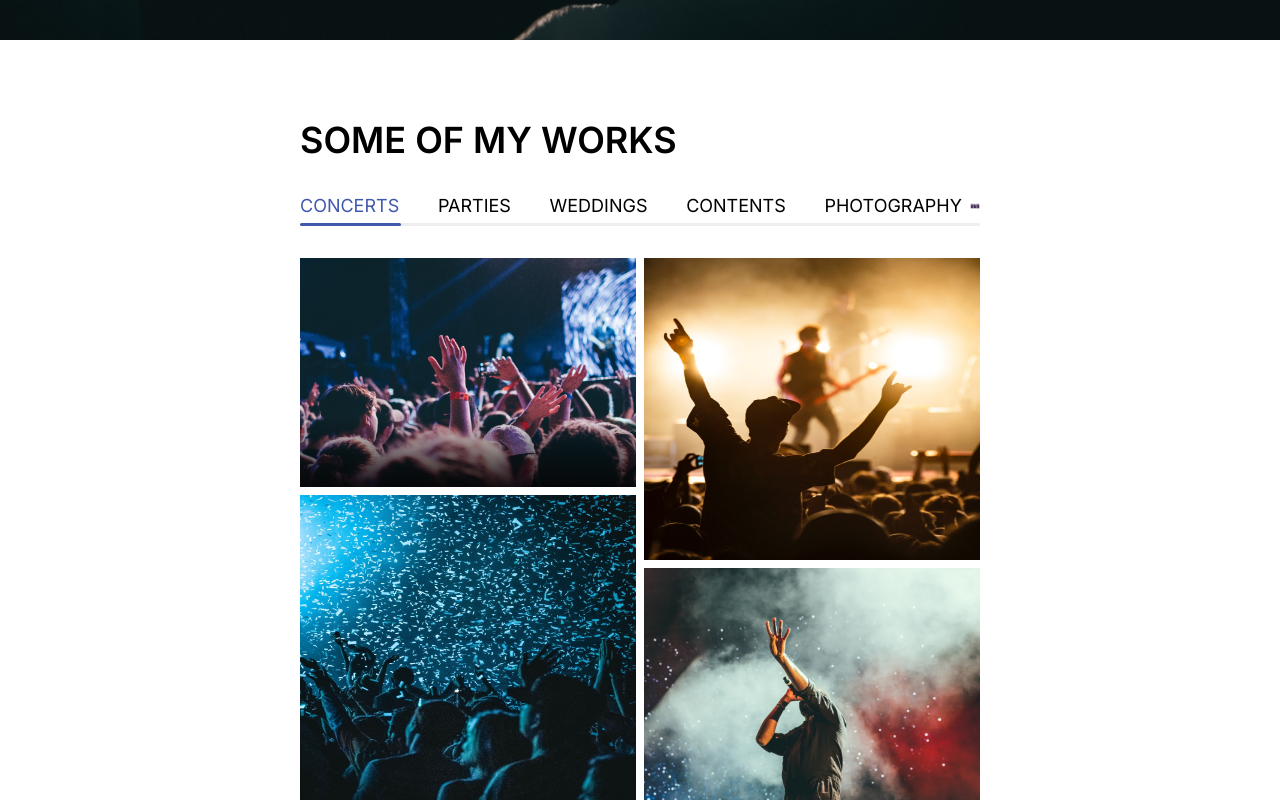
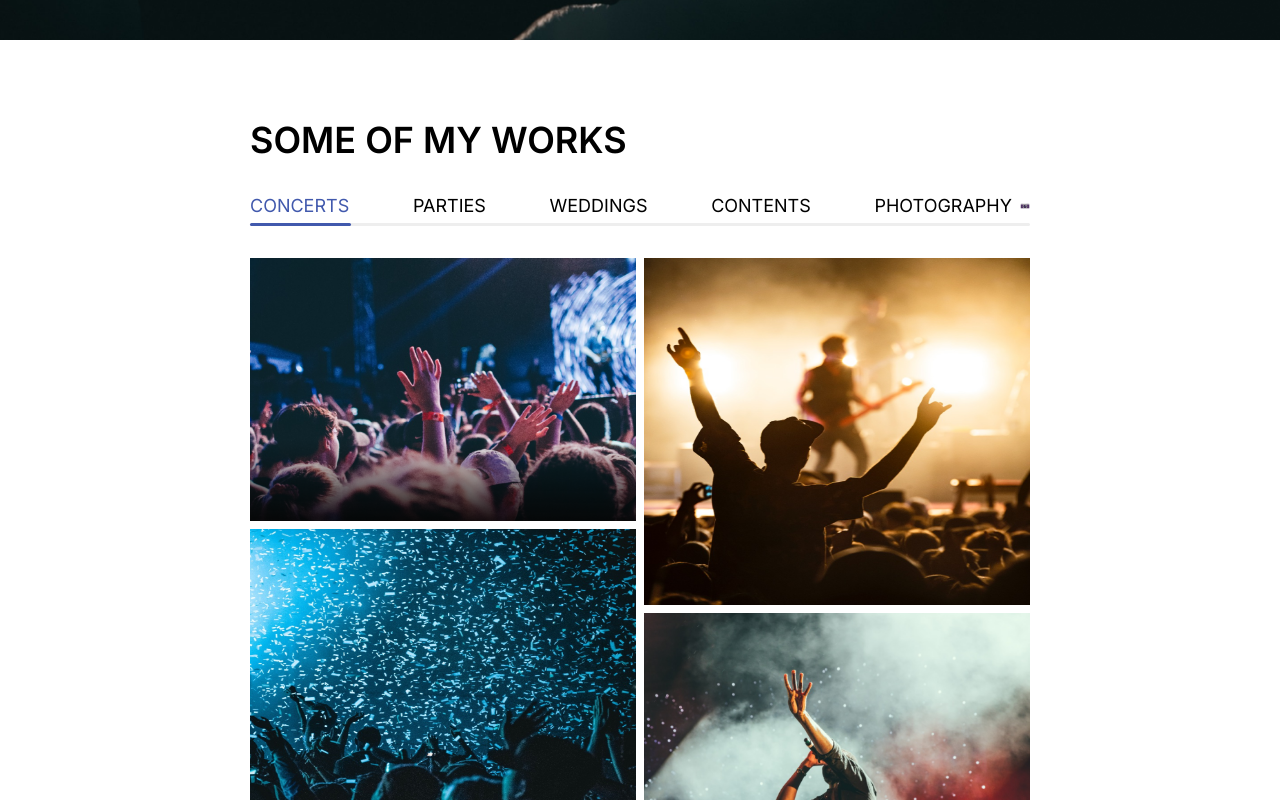
Before and after one commit to nathscode/whoisfde, a Next.js app: page / in a window 1280 px wide. Shown: the part 760-1560 px from the top of the page. Built offline with nearby package versions, Linux system fonts and the light colour scheme.

Commit message:
fixed padding now

```diff
--- a/components/nav/minimized-nav.tsx
+++ b/components/nav/minimized-nav.tsx
@@ -92,7 +92,7 @@ export default function MinimizedTopNav({
           Pricing
         </div>
         <div>
-          <Image src={"/profile.png"} width={35} height={35} alt="location" />
+          <Image src={"/profile.png"} width={35} height={35} loading="eager" alt="location" />
         </div>
       </div>
     );
--- a/components/reviews/add-review.tsx
+++ b/components/reviews/add-review.tsx
@@ -1,9 +1,10 @@
 import Image from "next/image";
+import Padding from "../util/padding";
 
 export default function AddReview() {
 
   return (
-    <div className="px-2 sm:px-[75px] md:px-[150px] lg:px-[300px] xl:px-[400px]">
+    <Padding>
       <div className="flex gap-6 flex-col sm:flex-row">
         <div className="flex-1">
           <img src="/under-rock.png" className="rounded-lg" />
@@ -30,6 +31,6 @@ export default function AddReview() {
       <div className="w-full flex justify-end">
         <button className="bg-[#4159AD] md:hover:bg-[#2f407e] active:opacity-50 text-white rounded-md px-4 py-2">Done</button>
       </div>
-    </div>
+    </Padding>
   );
 }
--- a/components/util/padding.tsx
+++ b/components/util/padding.tsx
@@ -12,8 +12,8 @@ export default function Padding({ children, className = "" }: PaddingProps) {
     px-2
     sm:px-[75px]
     md:px-[150px]
-    lg:px-[250px]
-    xl:px-[300px]
+    lg:px-[200px]
+    xl:px-[250px]
     ${className}
     `}
     >
```
